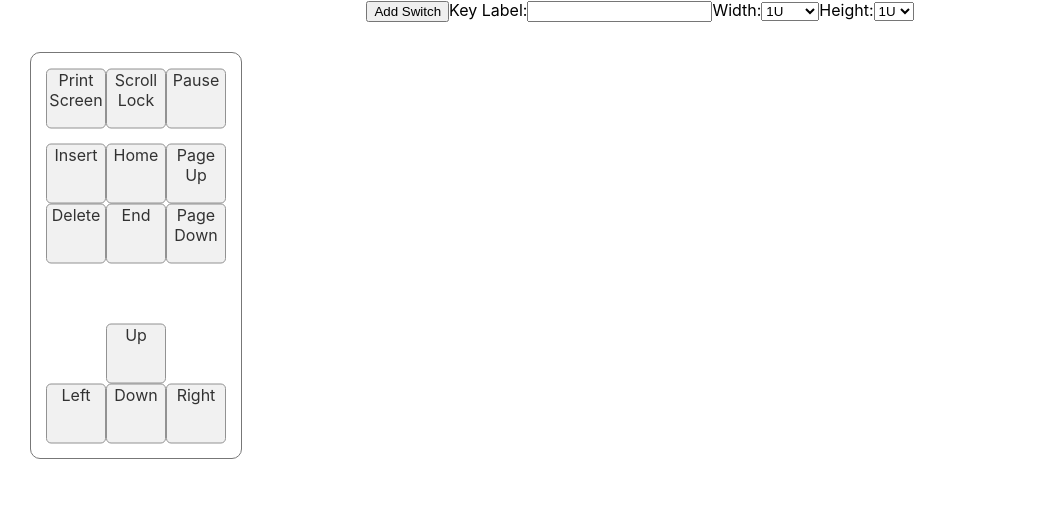
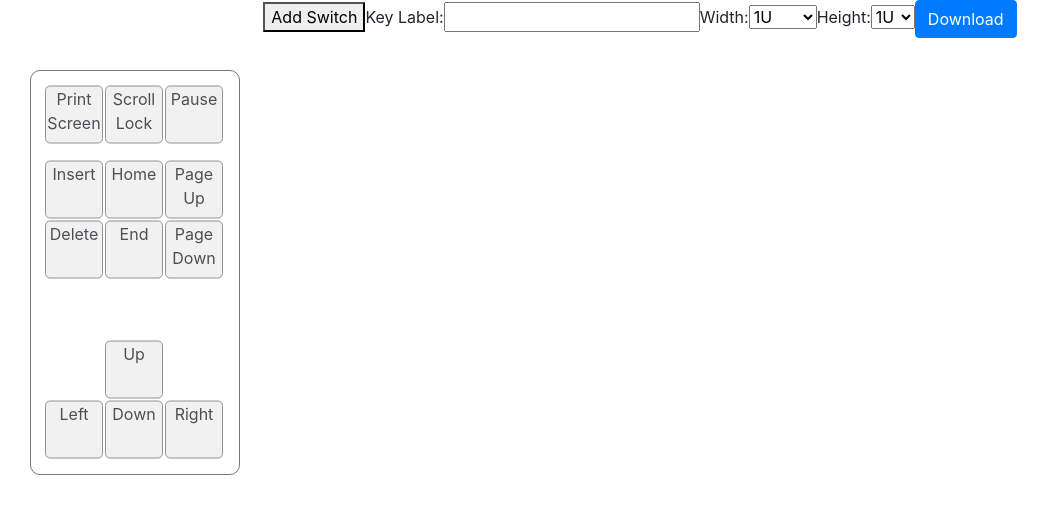
Before and after one commit to SinjinJang/mechanical-keyboard-layout-editor, a React (Create React App) app: page / in a window 1280 px wide. Shown: the top 514 px of the page, without its empty margins (0-1050 px from the left). Built offline with nearby package versions, Linux system fonts and the light colour scheme.

Commit message:
layout을 json 형식으로 다운로드하는 버튼 추가

```diff
--- a/package.json
+++ b/package.json
@@ -6,7 +6,9 @@
     "@testing-library/jest-dom": "^5.11.9",
     "@testing-library/react": "^11.2.5",
     "@testing-library/user-event": "^12.7.1",
+    "bootstrap": "^4.6.0",
     "react": "^17.0.1",
+    "react-bootstrap": "^1.5.0",
     "react-dom": "^17.0.1",
     "react-draggable": "^4.4.3",
     "react-scripts": "4.0.2",
--- a/src/App.js
+++ b/src/App.js
@@ -1,6 +1,7 @@
 import './App.css';
 import React from 'react';
 import Draggable from 'react-draggable';
+import Button from 'react-bootstrap/Button';
 
 // 기본 1U 스위치의 크기 정의 (px 단위)
 const UNIT_1 = 60;
@@ -72,6 +73,13 @@ class EditPanel extends React.Component {
             <option value='2'>2U</option>
           </select>
         </label>
+        <Button
+          variant='primary'
+          download='layout.json'
+          href={`data:text/json; charset=utf-8, ${this.props.onDownloadClick}`}
+        >
+          Download
+        </Button>
       </div>
     )
   }
@@ -161,6 +169,13 @@ class KeyPlate extends React.Component {
     this.setState({ selectedKey: keyLabel });
   }
 
+  handleDownloadClick() {
+    console.log('>>>>> download click')
+    return encodeURIComponent(
+      JSON.stringify(this.state.layout)
+    );
+  }
+
   // 스위치 판의 넓이 및 높이를 다시 계산한다.
   resizePlate(newLayout) {
     let newWidth = -1;
@@ -208,6 +223,7 @@ class KeyPlate extends React.Component {
           selectedAttrs={this.state.layout[this.state.selectedKey]}
           onAddSwitchClick={() => this.handleAddSwitch()}
           onAttrChange={(e) => this.handleChangeAttrs(e)}
+          onDownloadClick={() => this.handleDownloadClick()}
         />
         <div className="key-plate-outer" style={styleOuter}>
           <div className="key-plate-inner" style={styleInner}>
--- a/src/index.js
+++ b/src/index.js
@@ -1,8 +1,9 @@
 import React from 'react';
 import ReactDOM from 'react-dom';
-import './index.css';
 import App from './App';
 import reportWebVitals from './reportWebVitals';
+import './index.css';
+import 'bootstrap/dist/css/bootstrap.min.css';
 
 ReactDOM.render(
   <React.StrictMode>
```
Also changed, not shown: 1 other file (tests, documents, lock files or other folders).
